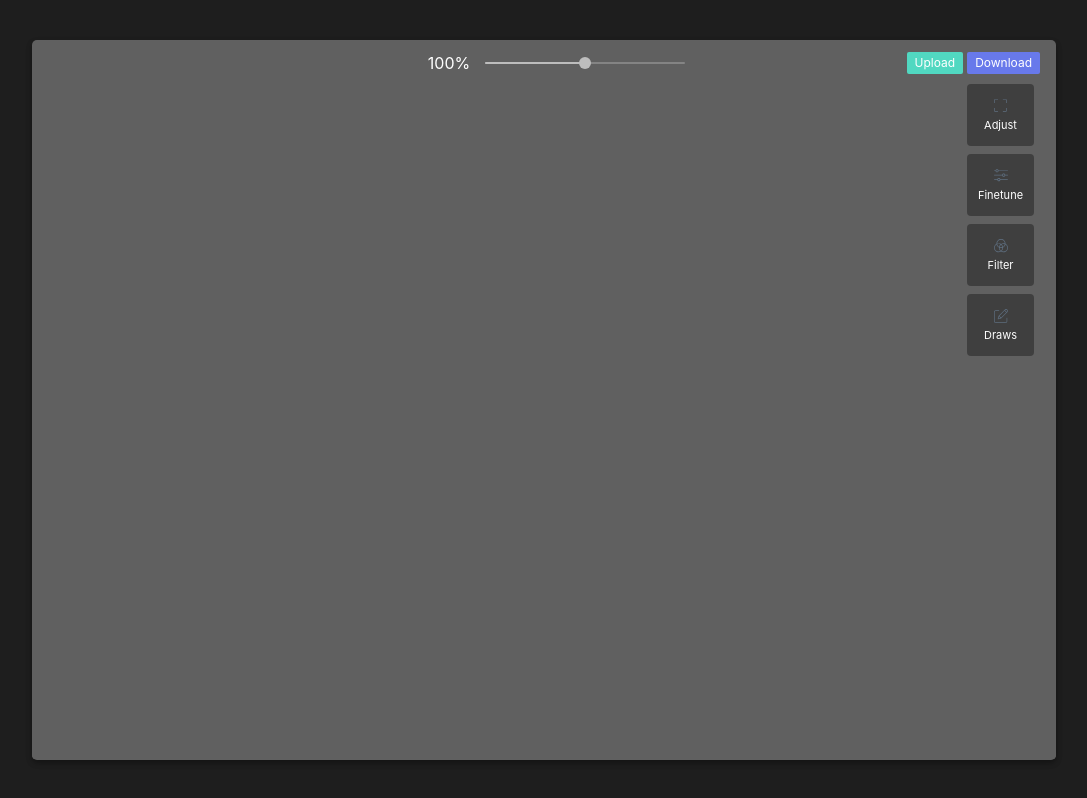
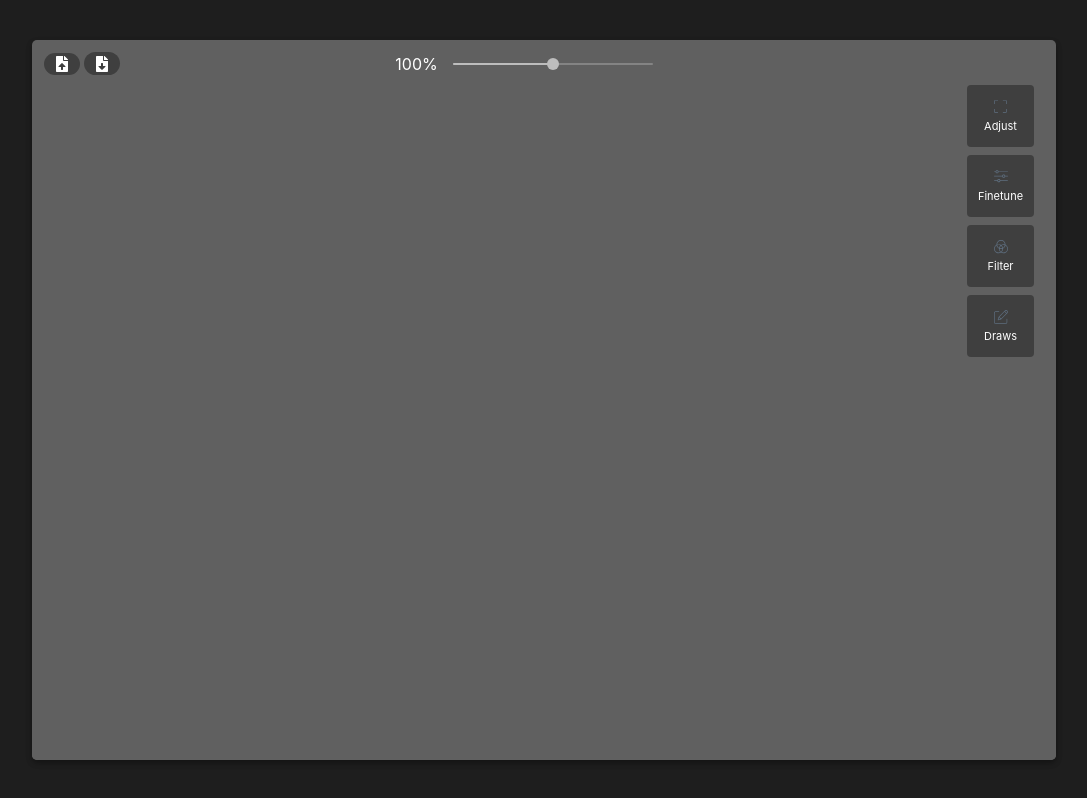
Before and after one commit to nt4rever/tteditor, a React (Create React App) app: page / in a window 1280 px wide. Shown: the whole page, without its empty margins (96-1183 px from the left). Built offline with nearby package versions, Linux system fonts and the light colour scheme.

Commit message:
fix topbar and hsv

```diff
--- a/src/components/Canvas/Konva.js
+++ b/src/components/Canvas/Konva.js
@@ -5,11 +5,10 @@ import Konva from "konva";
 import { useDispatch, useSelector } from "react-redux";
 import { ZOOM_VALUE_CHANGE } from "../../store/actions";
 
-const Konvas = ({ height, width }) => {
+const Konvas = ({ imageRef, layerEl, height, width }) => {
     const dispatch = useDispatch();
     const { imgUrl, imgName, image: img } = useSelector((state) => state.img);
     const [image, setImage] = useState()
-    const imageRef = React.useRef();
     const { brighten, contrast, blur, hue, saturation, value } = useSelector((state) => state.value);
     const { flipx, flipy } = useSelector((state) => state.flip);
     const [coordinates, setCoordinates] = useState({
@@ -88,7 +87,7 @@ const Konvas = ({ height, width }) => {
             scaleY={scale}
             onWheel={handleWheel}
         >
-            <Layer>
+            <Layer ref={layerEl}>
             <Image
                     draggable
                     ref={imageRef}
--- a/src/components/Canvas/index.js
+++ b/src/components/Canvas/index.js
@@ -7,7 +7,7 @@ import FineTune from "../ToolBar/FineTune.js";
 import { useSelector } from "react-redux";
 import Adjust from "./../ToolBar/Adjust";
 
-const Canvas = ({ imageUrl, setImageUrl, file, setFile }) => {
+const Canvas = ({ imageRef, layerEl }) => {
     const canvasRef = useRef();
     const [canvas, setCanvas] = useState({ height: 0, width: 0 });
 
@@ -27,23 +27,17 @@ const Canvas = ({ imageUrl, setImageUrl, file, setFile }) => {
             <div ref={canvasRef} className="canvas-container">
                 {isLoading && <Loading />}
                 <Konvas
-                    imageUrl={imageUrl}
+                    imageRef={imageRef}
+                    layerEl={layerEl}
                     height={canvas.height}
                     width={canvas.width}
                 />
             </div>
             <div className="tool-bar">
-                {tab === "filter" && (
-                    <Filters
-                        setImageUrl={setImageUrl}
-                        file={file}
-                        setFile={setFile}
-                        setIsLoading={setIsLoading}
-                    />
-                )}
-
+                {tab === "filter" && <Filters setIsLoading={setIsLoading} />}
                 {tab === "finetune" && <FineTune />}
                 {tab === "adjust" && <Adjust />}
+                {/* {tab === "draw" && <Draw />} */}
             </div>
         </div>
     );
--- a/src/components/Main/index.js
+++ b/src/components/Main/index.js
@@ -5,13 +5,13 @@ import TopBar from "../TopBar/index.js";
 import "./index.css";
 
 const Main = () => {
-
+    const layerEl = React.createRef();
+    const imageRef = React.useRef();
     return (
         <div className="container">
-            <TopBar />
+            <TopBar layerEl={layerEl} />
             <div className="main">
-
-                <Canvas />
+                <Canvas imageRef={imageRef} layerEl={layerEl} />
                 <SideBar />
             </div>
         </div>
--- /dev/null
+++ b/src/components/ToolBar/HSV.css
@@ -0,0 +1,17 @@
+.MuiSlider-markLabel {
+    top: 10 !important;
+    /* position: initial!important; */
+}
+
+.MuiSlider-markLabel[style="left: 0%;"] {
+    left: 0% !important;
+}
+
+.MuiSlider-markLabel[style="left: 100%;"],
+.MuiSlider-markLabel[style="left: 259%;"] {
+    left: 100% !important;
+}
+
+.MuiSlider-sizeSmall {
+    padding: 0 !important;
+}
--- a/src/components/ToolBar/HSV.js
+++ b/src/components/ToolBar/HSV.js
@@ -6,6 +6,7 @@ import { Typography } from "@mui/material";
 import { useDispatch } from "react-redux";
 import { FINETUNE_VALUE_CHANGE } from "../../store/actions.js";
 import { useSelector } from "react-redux";
+import './HSV.css'
 
 const HSV = () => {
     const dispatch = useDispatch();
--- a/src/components/ToolBar/ToolBar.css
+++ b/src/components/ToolBar/ToolBar.css
@@ -127,21 +127,3 @@
     height: 100%;
     padding-right: 20px;
 }
-
-.MuiSlider-markLabel {
-    top: 0 !important;
-    /* position: initial!important; */
-}
-
-.MuiSlider-markLabel[style="left: 0%;"] {
-    left: 5% !important;
-}
-
-.MuiSlider-markLabel[style="left: 100%;"],
-.MuiSlider-markLabel[style="left: 259%;"] {
-    left: 95% !important;
-}
-
-.MuiSlider-sizeSmall {
-    padding: 0 !important;
-}
--- a/src/components/TopBar/TopBar.css
+++ b/src/components/TopBar/TopBar.css
@@ -7,17 +7,18 @@
     -webkit-box-align: center;
     align-items: center;
     -webkit-box-pack: justify;
-    justify-content: end;
+    /* justify-content: end; */
 }
 
 .button-download {
-    height: 22px;
+    height: 23px;
     display: flex;
     -webkit-box-align: center;
     align-items: center;
     margin-right: 4px;
-    background-color: rgb(104, 121, 235);
-    border-radius: 2px;
+    background-color: #3f3f3f;
+    border-radius: 25px;
+    padding: 10px;
     color: rgb(255, 255, 255);
     cursor: pointer;
 }
@@ -35,8 +36,9 @@
     -webkit-box-align: center;
     align-items: center;
     margin-right: 4px;
-    background-color: rgb(81, 216, 193);
-    border-radius: 2px;
+    background-color: #3f3f3f;
+    border-radius: 25px;
+    padding: 10px;
     color: rgb(255, 255, 255);
     cursor: pointer;
 }
@@ -76,7 +78,7 @@
 .percent-box {
     height: 22px;
     display: flex;
-    padding-left: 10%;
+    /* padding-left: 10%; */
     width: 80%;
     align-items: center;
     justify-content: center;
--- a/src/components/TopBar/index.js
+++ b/src/components/TopBar/index.js
@@ -3,11 +3,52 @@ import "./TopBar.css";
 import { useDispatch, useSelector } from 'react-redux';
 import Slider from '@mui/material/Slider';
 import { FINETUNE_VALUE_CHANGE, IMG_UPLOAD, ZOOM_VALUE_CHANGE } from './../../store/actions';
+import { FaFileUpload } from 'react-icons/fa';
+import { FaFileDownload } from 'react-icons/fa';
+import Dialog from "@mui/material/Dialog";
+import DialogActions from "@mui/material/DialogActions";
+import DialogContent from "@mui/material/DialogContent";
+import DialogContentText from "@mui/material/DialogContentText";
+import InputAdornment from "@mui/material/InputAdornment";
+import Button from "@mui/material/Button";
+import TextField from "@mui/material/TextField";
 
-const TopBar = () => {
+function downloadURI(uri, name) {
+    var link = document.createElement("a");
+    link.download = name;
+    link.href = uri;
+    document.body.appendChild(link);
+    link.click();
+    document.body.removeChild(link);
+}
+
+const TopBar = ({ layerEl }) => {
     const fileRef = useRef(null);
     const dispatch = useDispatch()
     const { percent } = useSelector((state) => state.zoom);
+    const [open, setOpen] = React.useState(false);
+    const [imgName, setImgName] = React.useState(null);
+
+    const handleDownloadClick = () => {
+        setOpen(true);
+    };
+
+    const handleClose = () => {
+        setOpen(false);
+    };
+
+    const handleDownload = () => {
+        const uri = layerEl.current.toDataURL();
+        if (imgName != null) {
+            downloadURI(uri, imgName + ".png");
+            setOpen(false);
+            setImgName(null);
+        }
+    };
+
+    const handleInputChange = (e) => {
+        setImgName(e.target.value);
+    };
 
     const convertBase64 = (file) => {
         return new Promise((resolve, reject) => {
@@ -32,21 +73,25 @@ const TopBar = () => {
         })
     };
 
-    const handleDownloadClick = () => {
-        dispatch({
-            type: FINETUNE_VALUE_CHANGE,
-            brighten: 0,
-            blur: 0,
-            contrast: 0
-        })
-    }
-
     const handleUploadClick = () => {
         fileRef.current.click();
     }
 
     return (
         <div className="topbar">
+            <div className="button-upload" onClick={handleUploadClick}>
+                <FaFileUpload color="#fff" />
+                <input
+                    ref={fileRef}
+                    className="imageUpload"
+                    type="file"
+                    accept="image/*"
+                    onChange={handleChange}
+                />
+            </div>
+            <div className="button-download" onClick={handleDownloadClick}>
+                <FaFileDownload color="#fff" />
+            </div>
             <div className="percent-box">
                 <p className="percent-number">{percent}%</p>
                 <Slider
@@ -63,19 +108,35 @@ const TopBar = () => {
                     }}
                 />
             </div>
-            <div className="button-upload" onClick={handleUploadClick}>
-                <span>Upload</span>
-                <input
-                    ref={fileRef}
-                    className="imageUpload"
-                    type="file"
-                    accept="image/*"
-                    onChange={handleChange}
-                />
-            </div>
-            <div className="button-download" onClick={handleDownloadClick}>
-                <span>Download</span>
-            </div>
+            <Dialog open={open} onClose={handleClose}>
+                <DialogContent>
+                    <DialogContentText>
+                        Nhập tên hình ảnh để tải xuống
+                    </DialogContentText>
+                    <TextField
+                        autoFocus
+                        value={imgName}
+                        margin="dense"
+                        id="name"
+                        label="Tên hình ảnh"
+                        type="text"
+                        fullWidth
+                        variant="standard"
+                        onChange={handleInputChange}
+                        InputProps={{
+                            endAdornment: (
+                                <InputAdornment position="start">
+                                    .png
+                                </InputAdornment>
+                            ),
+                        }}
+                    />
+                </DialogContent>
+                <DialogActions>
+                    <Button onClick={handleClose}>Huỷ</Button>
+                    <Button onClick={handleDownload}>Tải xuống</Button>
+                </DialogActions>
+            </Dialog>
         </div>
     );
 };
```
